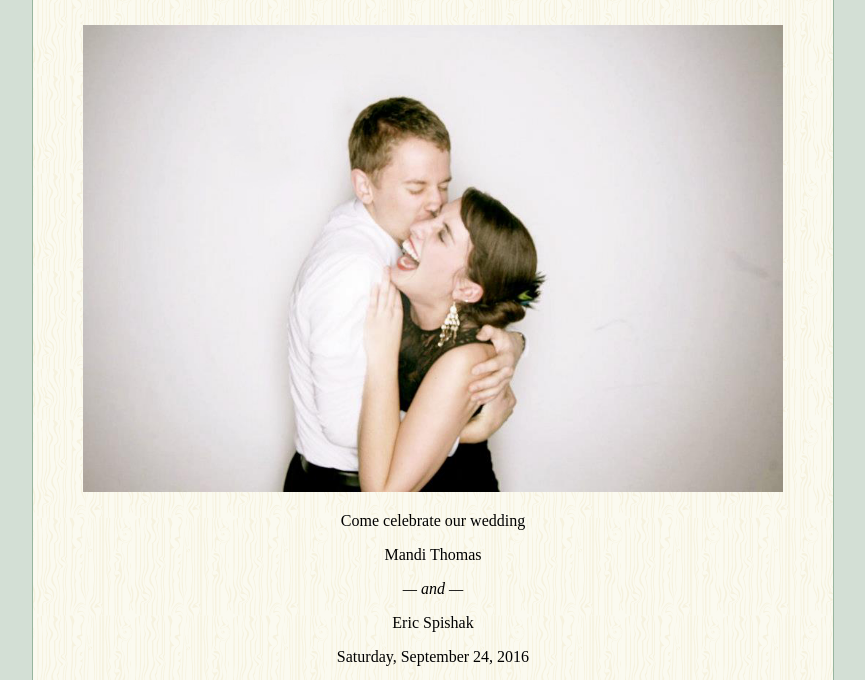
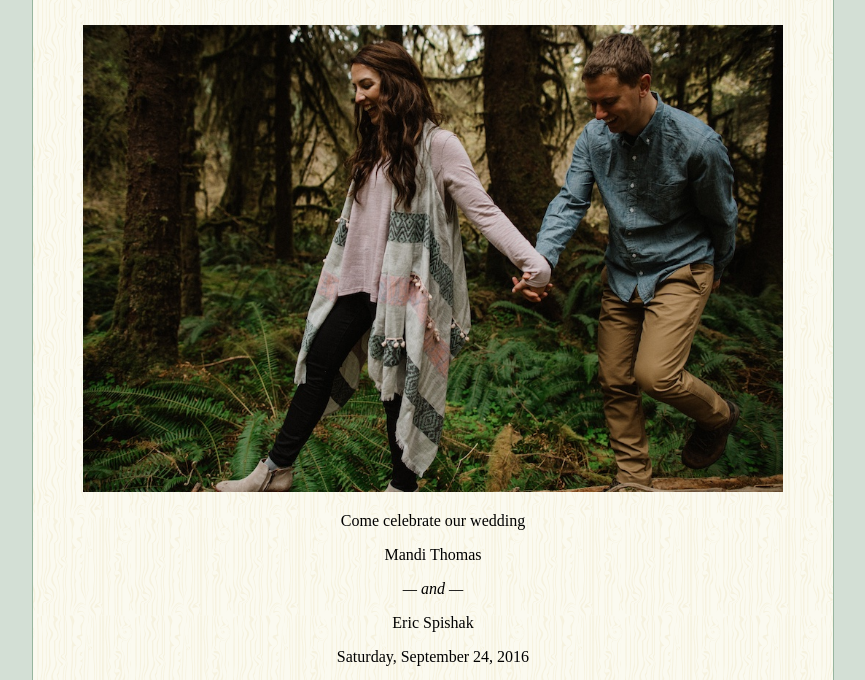
Before and after one commit to emspishak/ericspishak.com, a PHP site: page / in a window 1280 px wide. Shown: the part 202-882 px from the top of the page, without its empty margins (207-1072 px from the left). Run offline with PHP 8.4, Linux system fonts and the light colour scheme; some web fonts are replaced.

Commit message:
New main picture.

```diff
--- a/root/var/www/mandianderic2016.com/index.php
+++ b/root/var/www/mandianderic2016.com/index.php
@@ -2,7 +2,7 @@
 include_once("template.php");
 top(Page::HOME);
 ?>
-<img src="images/fall_ball.jpg" alt="Mandi and Eric" class="main-image">
+<img src="images/hoh.jpg" alt="Mandi and Eric" class="main-image">
 <p>
   Come celebrate our wedding
 </p>
```
Also changed, not shown: root/var/www/mandianderic2016.com/images/hoh.jpg (added).
